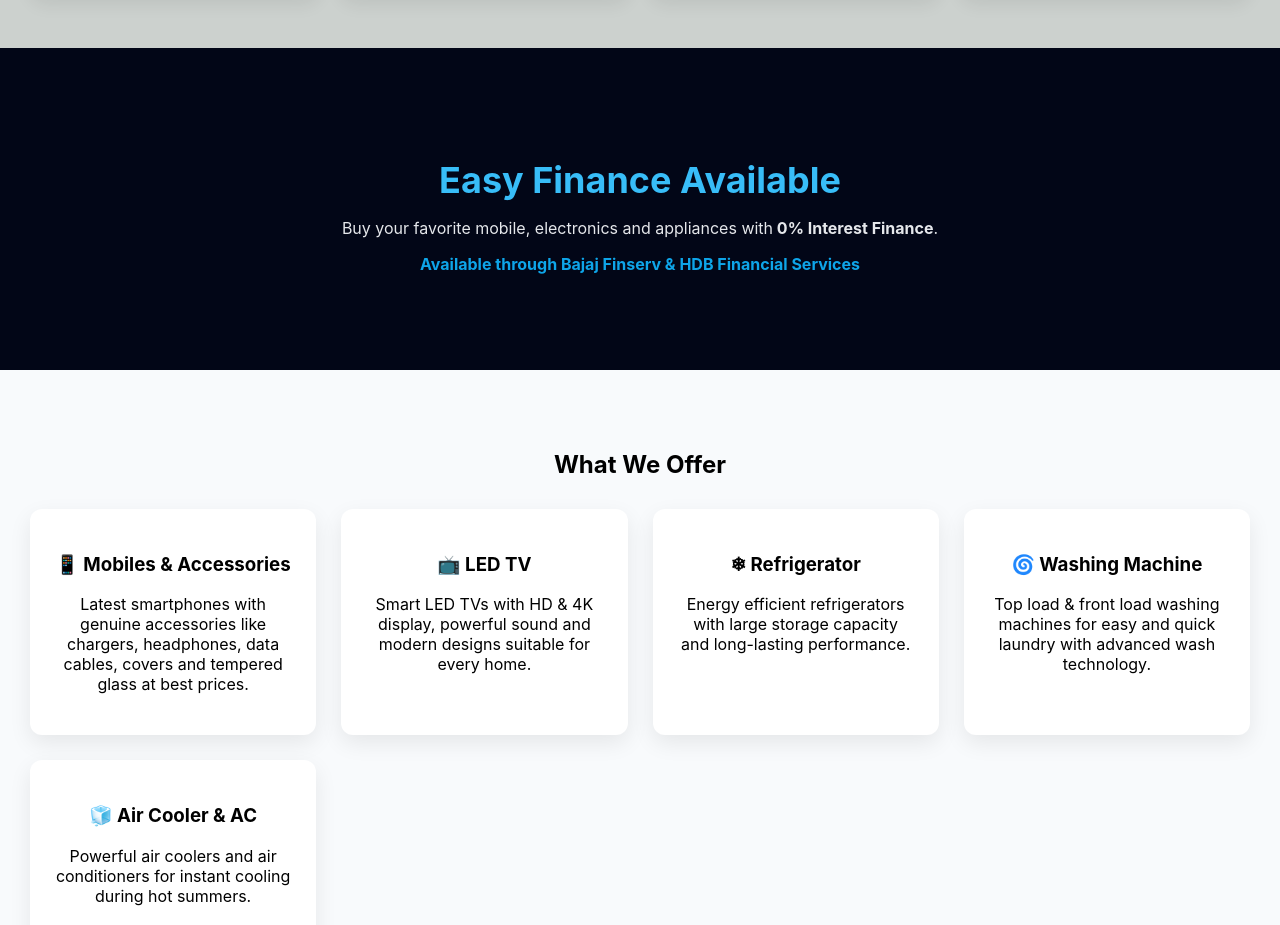
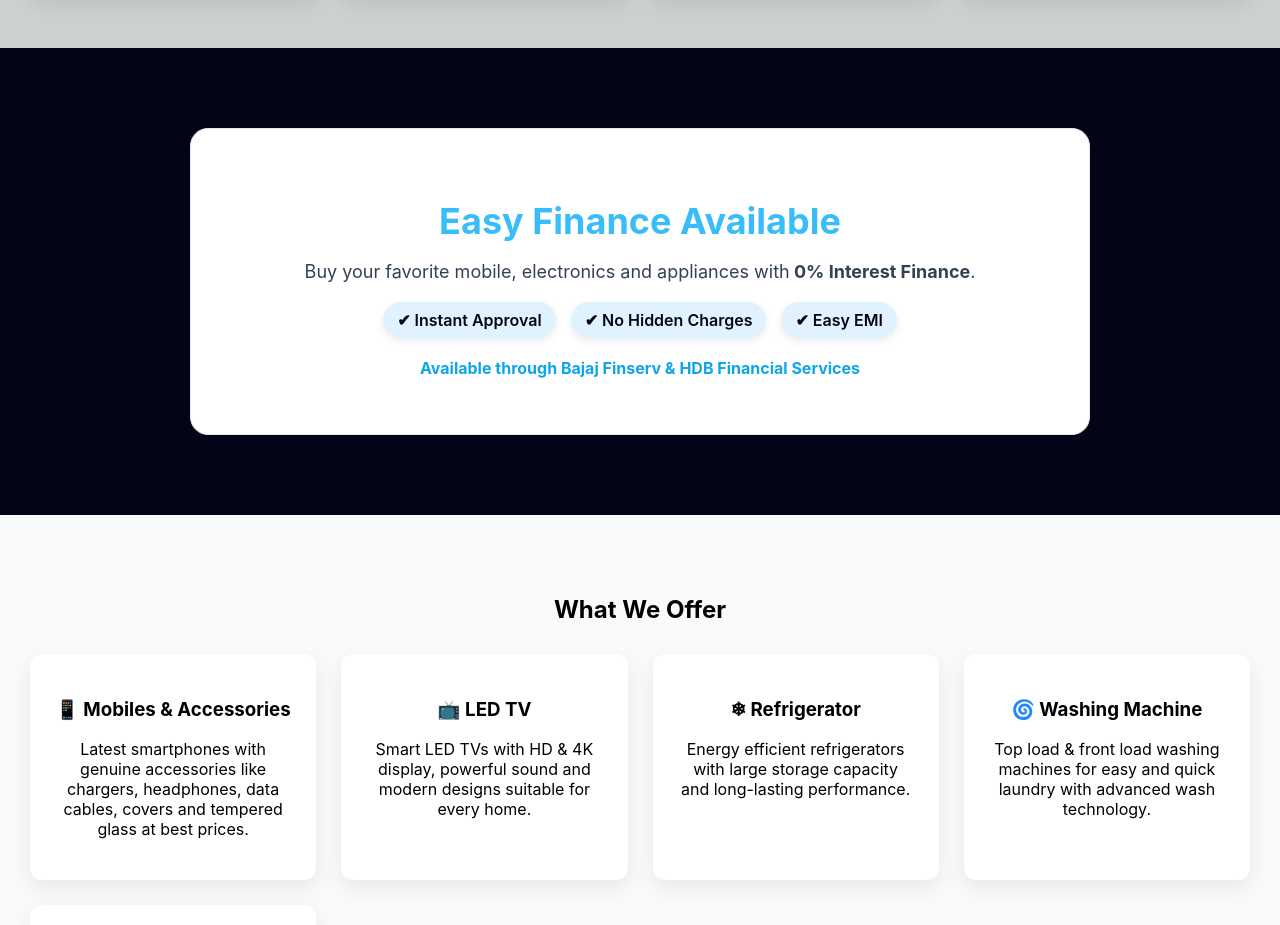
Before and after one commit to amankr97531/shri-balaji-enterprises, a React (Create React App) app: page / in a window 1280 px wide. Shown: the part 1069-1994 px from the top of the page. Built offline with nearby package versions, Linux system fonts and the light colour scheme.

Commit message:
Update Home.js

```diff
--- a/src/pages/Home.js
+++ b/src/pages/Home.js
@@ -50,16 +50,30 @@ const Home = () => {
 
       {/* FINANCE */}
 <section className="finance">
+  <div className="finance-wrapper">
+
     <h2>Easy Finance Available</h2>
-  <p>
+
+    <p className="finance-tagline">
       Buy your favorite mobile, electronics and appliances with
       <strong> 0% Interest Finance</strong>.
     </p>
+
+    <div className="finance-badges">
+      <span>✔ Instant Approval</span>
+      <span>✔ No Hidden Charges</span>
+      <span>✔ Easy EMI</span>
+    </div>
+
     <p className="finance-brands">
-    Available through <strong>Bajaj Finserv</strong> &{" "}
-    <strong>HDB Financial Services</strong>
+      Available through
+      <strong> Bajaj Finserv</strong> &
+      <strong> HDB Financial Services</strong>
     </p>
+
+  </div>
 </section>
+
 
 
 
```
Lines whose indentation alone changed are shown as unchanged.
